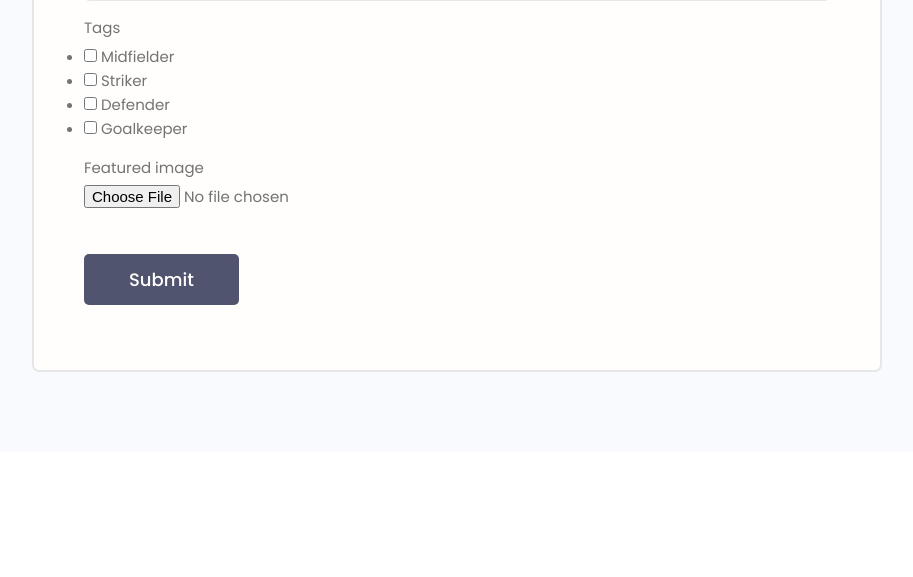
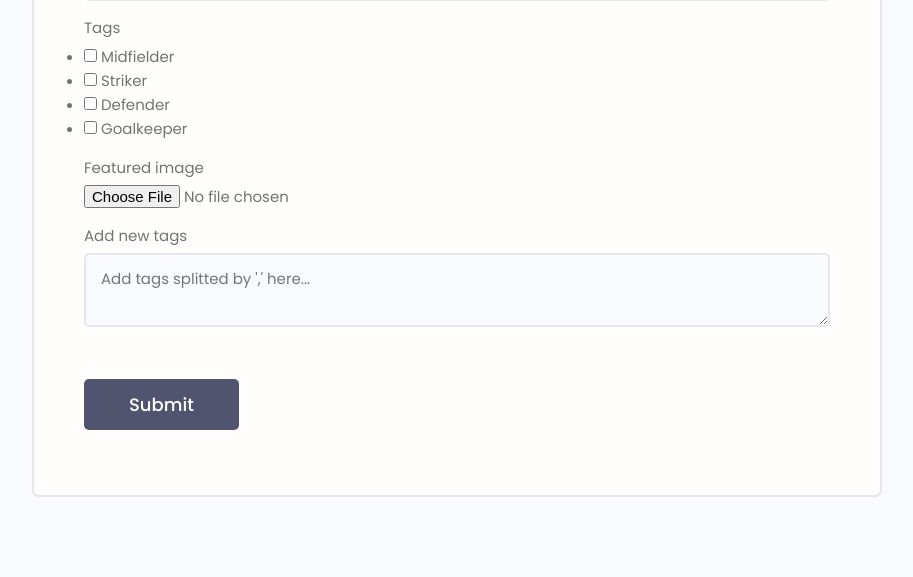
Before and after one commit to Grzegorz-Oledzki/django-project, a Django app: page /players/create-player/ in a window 1280 px wide. Shown: the part 888-1465 px from the top of the page, without its empty margins (183-1096 px from the left). Before the commit the page ends 1260 px from the top, so only its background shows below. Run offline with Django 3.2, Linux system fonts and the light colour scheme; a user stored in the database is signed in; data comes from the database, SQL or seed files in the repository; both versions use the stored data as it was after the commit; some libraries are stand-ins or nearby versions.

Commit message:
add function to add tags to player manually

```diff
--- a/first_project/templates/first_project/project_form.html
+++ b/first_project/templates/first_project/project_form.html
@@ -17,6 +17,10 @@
                         {{ field }}
                     </div>
                     {% endfor %}
+                    <div class="form__field">
+                        <label for="formInput#text">Add new tags</label>
+                        <textarea class='input' name="new_tags" placeholder="Add tags splitted by ',' here..."></textarea>
+                    </div>
 
                     <input class="btn btn--sub btn--lg  my-md" type="submit" value="Submit" />
                 </form>
--- a/first_project/templates/first_project/single-project.html
+++ b/first_project/templates/first_project/single-project.html
@@ -8,11 +8,11 @@
         <div class="column column--1of3">
           <h3 class="singleProject__subtitle">Position</h3>
           <div class="singleProject__toolStack">
+            {% for tag in player.tags.all %}
             <span class="tag tag--pill tag--sub tag--lg">
-                {% for tag in player.tags.all %}
-              <small>{{tag}}</small>
+                    {{tag}}
             </span>
-                {% endfor %}
+                    {% endfor %}
           </div>
             {% if player.source_link %}
           <a class="singleProject__liveLink" href="#" target="_blank"><i class="im im-external-link"></i>Source Code
--- a/first_project/views.py
+++ b/first_project/views.py
@@ -64,9 +64,13 @@ def update_player(request, pk):
     form = PlayerForm(instance=player)
 
     if request.method == "POST":
+        new_tags = request.POST.get('new_tags').replace(',', ' ').split()
         form = PlayerForm(request.POST, request.FILES, instance=player)
         if form.is_valid():
-            form.save()
+            player = form.save()
+            for tag in new_tags:
+                tag, created = Tag.objects.get_or_create(name=tag)
+                player.tags.add(tag)
             return redirect("account")
 
     context = {"form": form}
```
Also changed, not shown: db.sqlite3, 1 other file.
